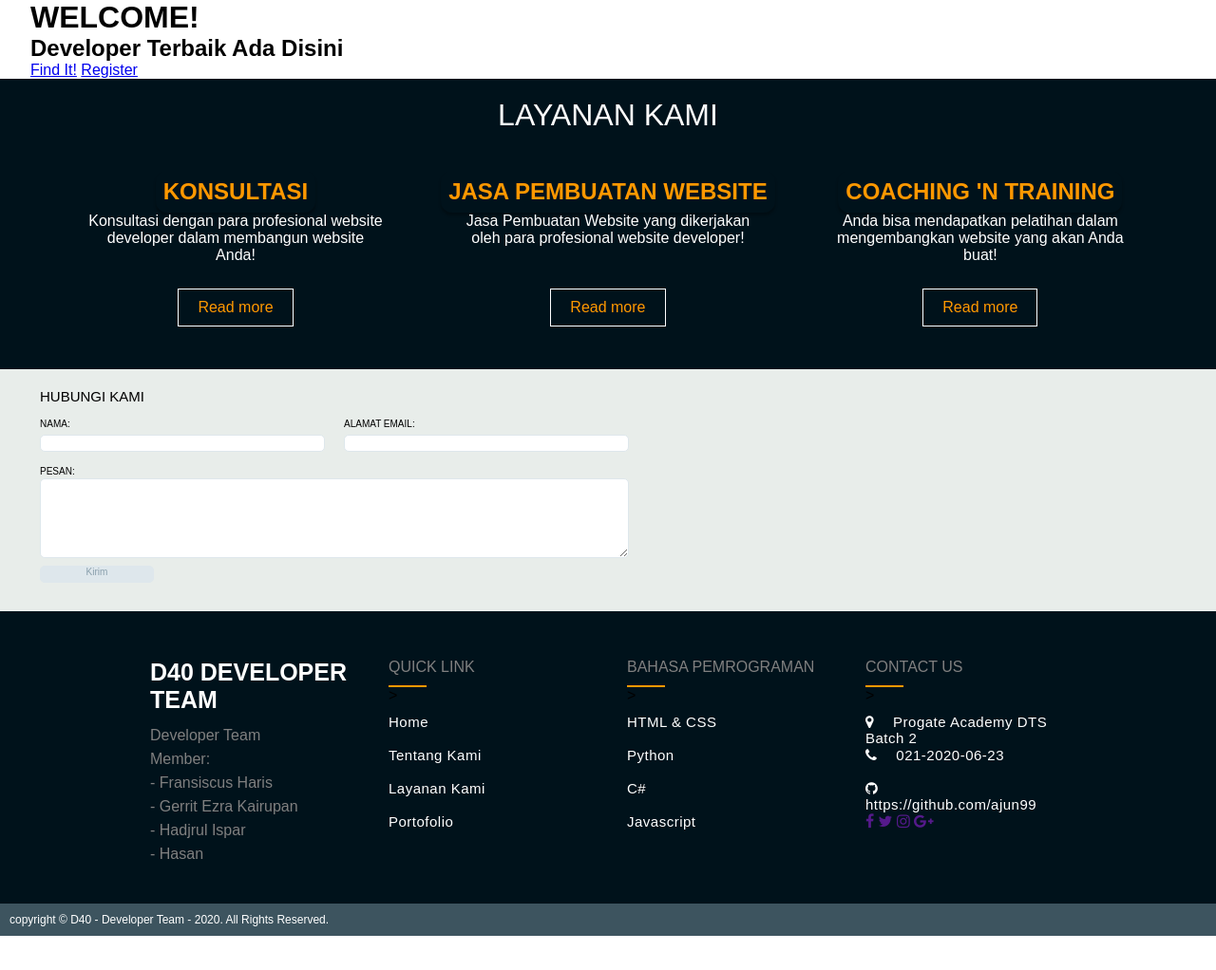
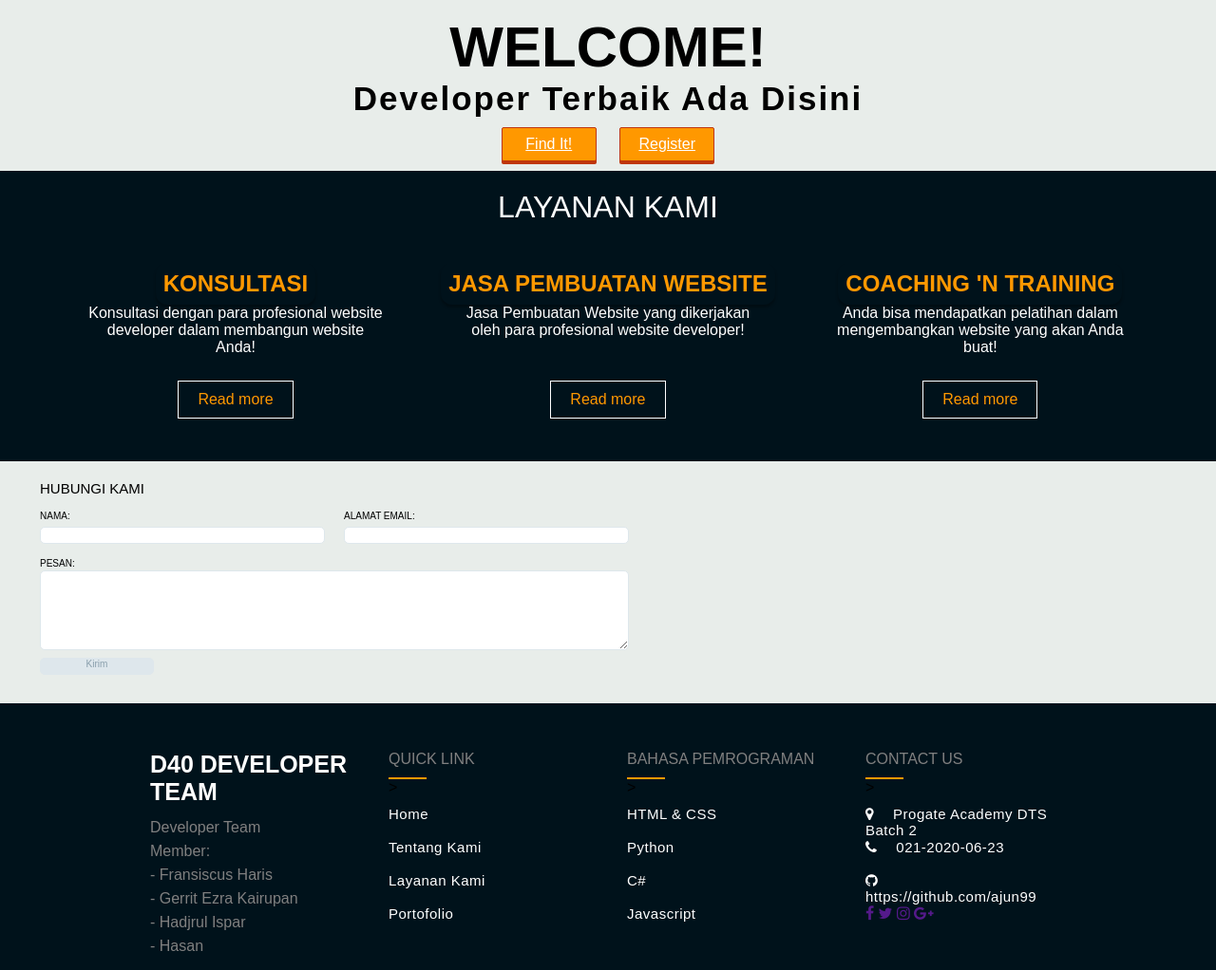
Before and after one commit to ajun99/project-tim-D40, a plain HTML site: page index.html in a window 1280 px wide. Shown: the top 1022 px of the page at 95% size. Before the commit the page ends 986 px from the top, so only its background shows below. Drawn offline with Linux system fonts and the light colour scheme.

Commit message:
Update stylesheet.css
update main 1

```diff
--- a/stylesheet.css
+++ b/stylesheet.css
@@ -312,3 +312,47 @@ textarea{
     color: #fff;
     font-size: 12px;
 }
+
+/* css main1 */
+.main1{
+    padding-top: 15px;
+    text-align: center;
+    background-color: #e8edea;
+
+}
+.main1-text h1{
+    font-size: 60px;
+}
+
+.main1-text h2{
+    font-size: 35px;
+    letter-spacing: 2px;
+}
+
+.main1-btn{
+    margin-top:10px;
+}
+.btn{
+    display: inline-block;
+    color: white;
+    border-radius: 2px;
+    padding: 8px 12px;
+    background-color: #ff9800;
+    margin-bottom:10px;
+    border: 1px solid #BF360C;
+    cursor: pointer;
+    box-shadow: 0 3px #BF360C;
+    width: 100px;
+}
+.btn:active{
+    position: relative;
+    top: px;
+    box-shadow: none;
+}
+
+.find{
+    margin-right: 20px;
+}
+.main-btn a{
+    text-decoration: none;
+}
```
